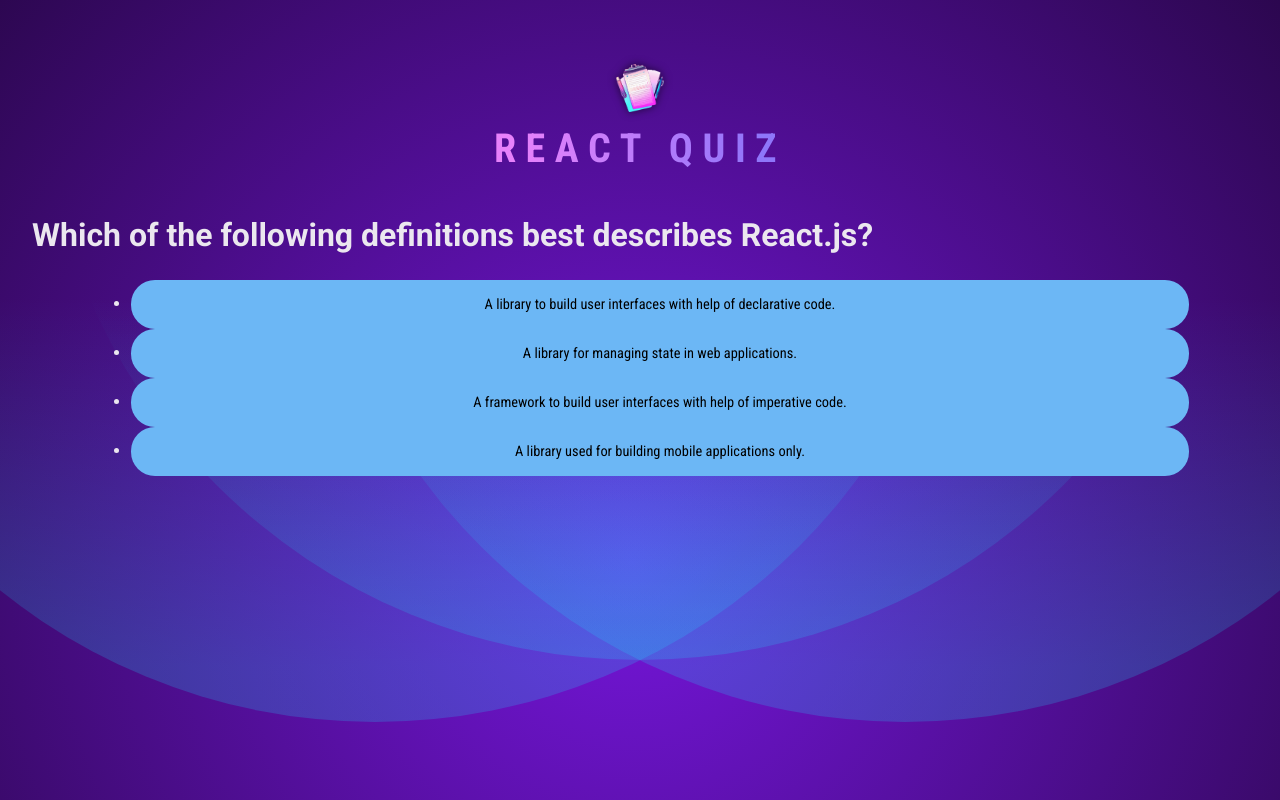
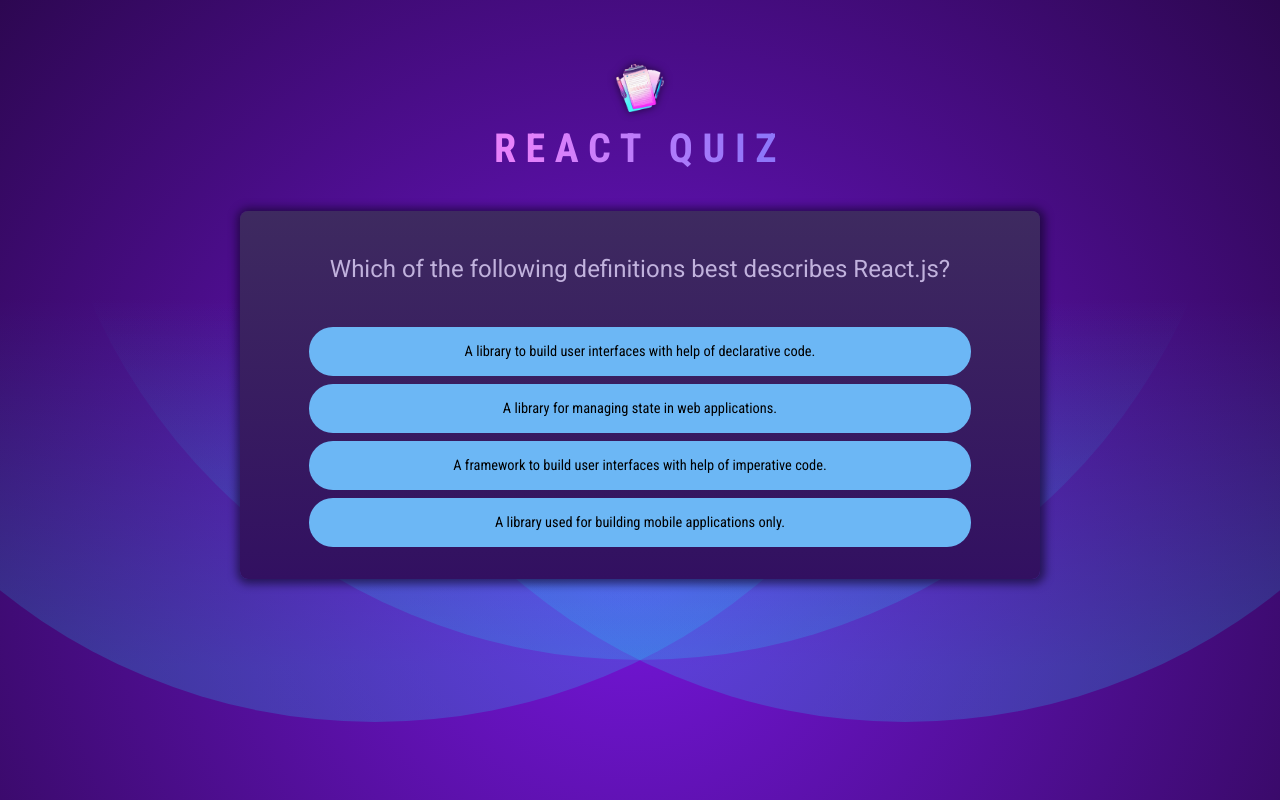
Before and after one commit to Ragul2808/Building-a-Quiz-App, a React (Vite) app: page / in a window 1280 px wide. Built offline with nearby package versions, Linux system fonts and the light colour scheme.

Commit message:
Enhance Quiz component layout and structure

```diff
--- a/src/components/Quiz.jsx
+++ b/src/components/Quiz.jsx
@@ -1,25 +1,29 @@
 import { useState } from "react";
-import QUESTIONS from '../questions.js'
+import QUESTIONS from '../questions.js';
+
 export default function Quiz() {
-    const [userAnswer, setUserAnswer] = useState([]);
+    const [userAnswers, setUserAnswers] = useState([]);
 
-    const activeQuestionIndex = userAnswer.length;
+    const activeQuestionIndex = userAnswers.length;
 
-    function handleSelectAnswer(selectedAnswer){
-        setUserAnswer((prevUserAnswers) => {
+    function handleSelectAnswer(selectedAnswer) {
+        setUserAnswers((prevUserAnswers) => {
             return [...prevUserAnswers, selectedAnswer];
         });
+    }
 
-    }
-    return <div id="question">
-        <h1>{QUESTIONS [activeQuestionIndex].text}</h1>
-        <ul id="answer">
+    return (
+        <div id="quiz">
+            <div id="question">
+                <h2>{QUESTIONS[activeQuestionIndex].text}</h2>
+                <ul id="answers">
                     {QUESTIONS[activeQuestionIndex].answers.map((answer) => (
                         <li key={answer} className="answer">
                             <button onClick={() => handleSelectAnswer(answer)}>{answer}</button>
-
                         </li>
                     ))}
                 </ul>
             </div>
+        </div>
+    );
 }
```
Lines whose indentation alone changed are shown as unchanged.
